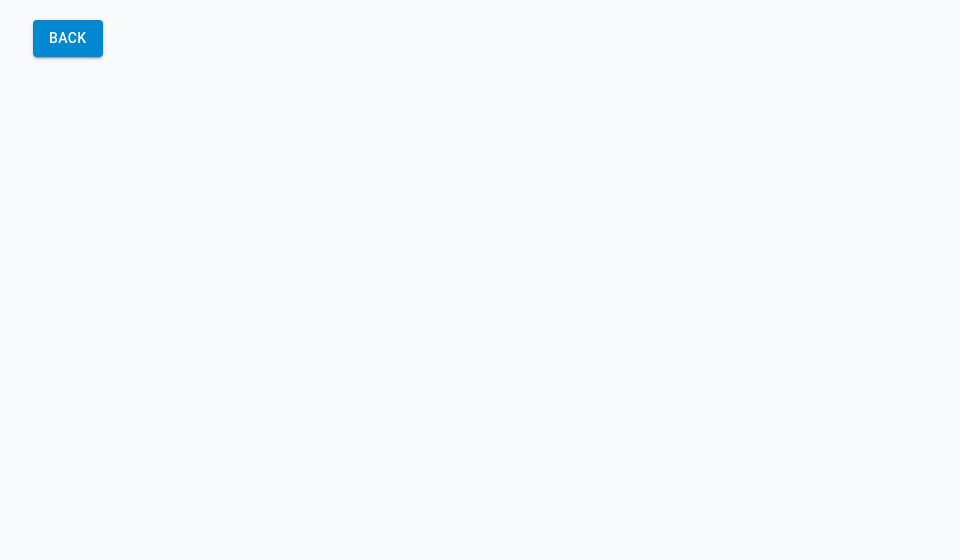
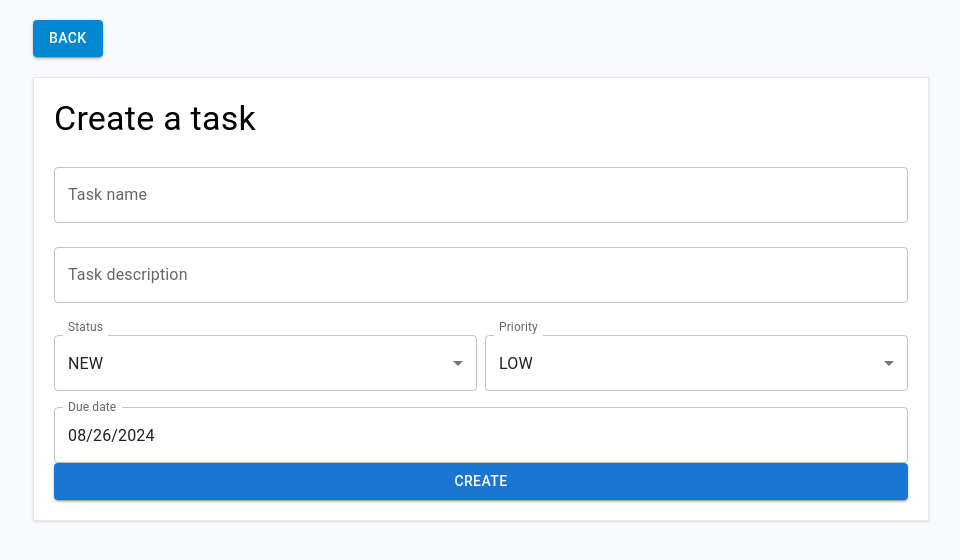
Before and after one commit to ramonfrombr/go-nextjs-postgres-docker, a Next.js app in the folder frontend/: page /tasks/create in a window 1280 px wide. Shown: the top 560 px of the page, without its empty margins (159-1119 px from the left). Built offline with nearby package versions, Linux system fonts and the light colour scheme.

Commit message:
Created create task form

```diff
--- a/frontend/app/tasks/create/page.tsx
+++ b/frontend/app/tasks/create/page.tsx
@@ -1,10 +1,155 @@
-import React from "react";
+"use client";
+import React, { useState } from "react";
+import { z } from "zod";
 import ButtonBackToTasks from "../_components/button-back-to-tasks";
+import formSchema from "@/types/formSchema";
+import dayjs from "dayjs";
+import { zodResolver } from "@hookform/resolvers/zod";
+import { Controller, useForm } from "react-hook-form";
+import {
+  Button,
+  FormControl,
+  InputLabel,
+  MenuItem,
+  Select,
+  TextField,
+  Typography,
+} from "@mui/material";
+import { DatePicker } from "@mui/x-date-pickers";
+import { LocalizationProvider } from "@mui/x-date-pickers";
+import { AdapterDayjs } from "@mui/x-date-pickers/AdapterDayjs";
+import TaskPriority from "@/types/taskPriority";
+import TaskStatus from "@/types/taskStatus";
 
 const TaskCreatePage = () => {
+  const [open, setOpen] = useState(false);
+  type FormData = z.infer<typeof formSchema>;
+
+  const initialData = {
+    name: "",
+    description: "",
+    status: TaskStatus.NEW,
+    priority: TaskPriority.LOW,
+    dueDate: dayjs(),
+  };
+
+  const {
+    register,
+    handleSubmit,
+    control,
+    formState: { errors },
+  } = useForm<FormData>({
+    resolver: zodResolver(formSchema),
+    defaultValues: initialData,
+  });
+
+  const onSubmit = async (values: z.infer<typeof formSchema>) => {
+    console.log(values);
+  };
+
   return (
     <div>
       <ButtonBackToTasks />
+      <LocalizationProvider dateAdapter={AdapterDayjs}>
+        <form
+          className="flex flex-col bg-white p-5 border shadow"
+          onSubmit={handleSubmit(onSubmit)}
+        >
+          <Typography variant="h4" gutterBottom>
+            Create a task
+          </Typography>
+          <TextField
+            label="Task name"
+            fullWidth
+            margin="normal"
+            defaultValue={initialData.name}
+            {...register("name")}
+            error={!!errors.name}
+            helperText={errors.name?.message}
+          />
+          <TextField
+            label="Task description"
+            fullWidth
+            multiline
+            margin="normal"
+            defaultValue={initialData.description}
+            {...register("description")}
+            error={!!errors.description}
+            helperText={errors.description?.message}
+          />
+
+          <div className="grid grid-cols-2 gap-2">
+            <FormControl fullWidth margin="normal" error={!!errors.status}>
+              <InputLabel>Status</InputLabel>
+              <Select
+                label="Status"
+                {...register("status")}
+                defaultValue={initialData.status}
+                sx={{ my: 1 }}
+              >
+                {Object.values(TaskStatus).map((status) => (
+                  <MenuItem key={status} value={status}>
+                    {status}
+                  </MenuItem>
+                ))}
+              </Select>
+            </FormControl>
+
+            <FormControl fullWidth margin="normal" error={!!errors.priority}>
+              <InputLabel>Priority</InputLabel>
+              <Select
+                label="Priority"
+                {...register("priority")}
+                defaultValue={initialData.priority}
+                sx={{ my: 1 }}
+              >
+                {Object.values(TaskPriority).map((priority) => (
+                  <MenuItem key={priority} value={priority}>
+                    {priority}
+                  </MenuItem>
+                ))}
+              </Select>
+            </FormControl>
+          </div>
+
+          <Controller
+            control={control}
+            name="dueDate"
+            rules={{ required: true }}
+            render={({ field }) => {
+              return (
+                <DatePicker
+                  label="Due date"
+                  value={field.value}
+                  inputRef={field.ref}
+                  onChange={(date) => {
+                    field.onChange(date);
+                  }}
+                  open={open}
+                  onClose={() => setOpen(false)}
+                  slotProps={{
+                    textField: {
+                      onClick: () => setOpen(true),
+                    },
+                    openPickerButton: {
+                      onClick: () => setOpen(true),
+                    },
+                  }}
+                />
+              );
+            }}
+          />
+
+          <Button
+            className="mt-5"
+            type="submit"
+            variant="contained"
+            color="primary"
+          >
+            CREATE
+          </Button>
+        </form>
+      </LocalizationProvider>
     </div>
   );
 };
```
